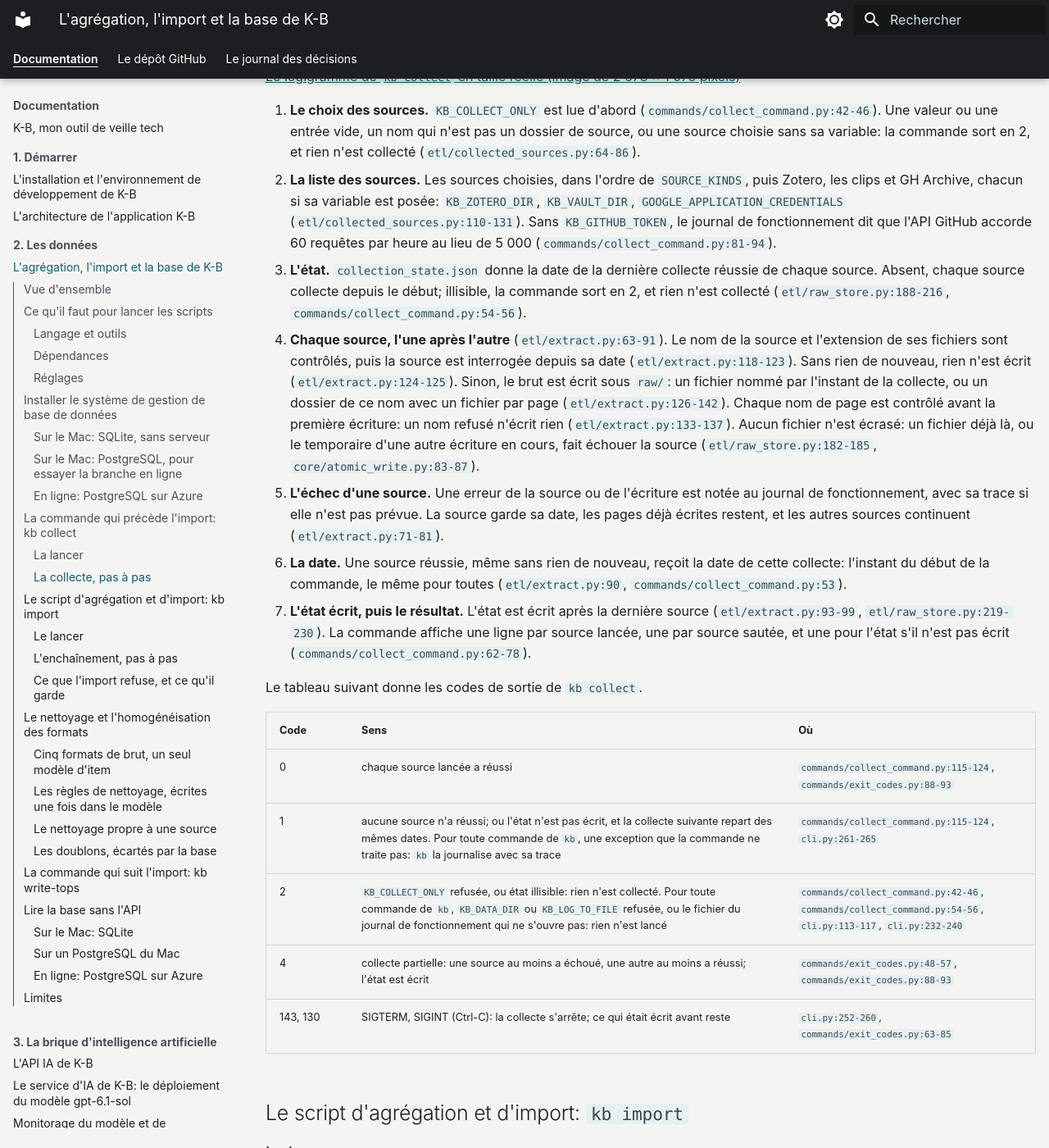
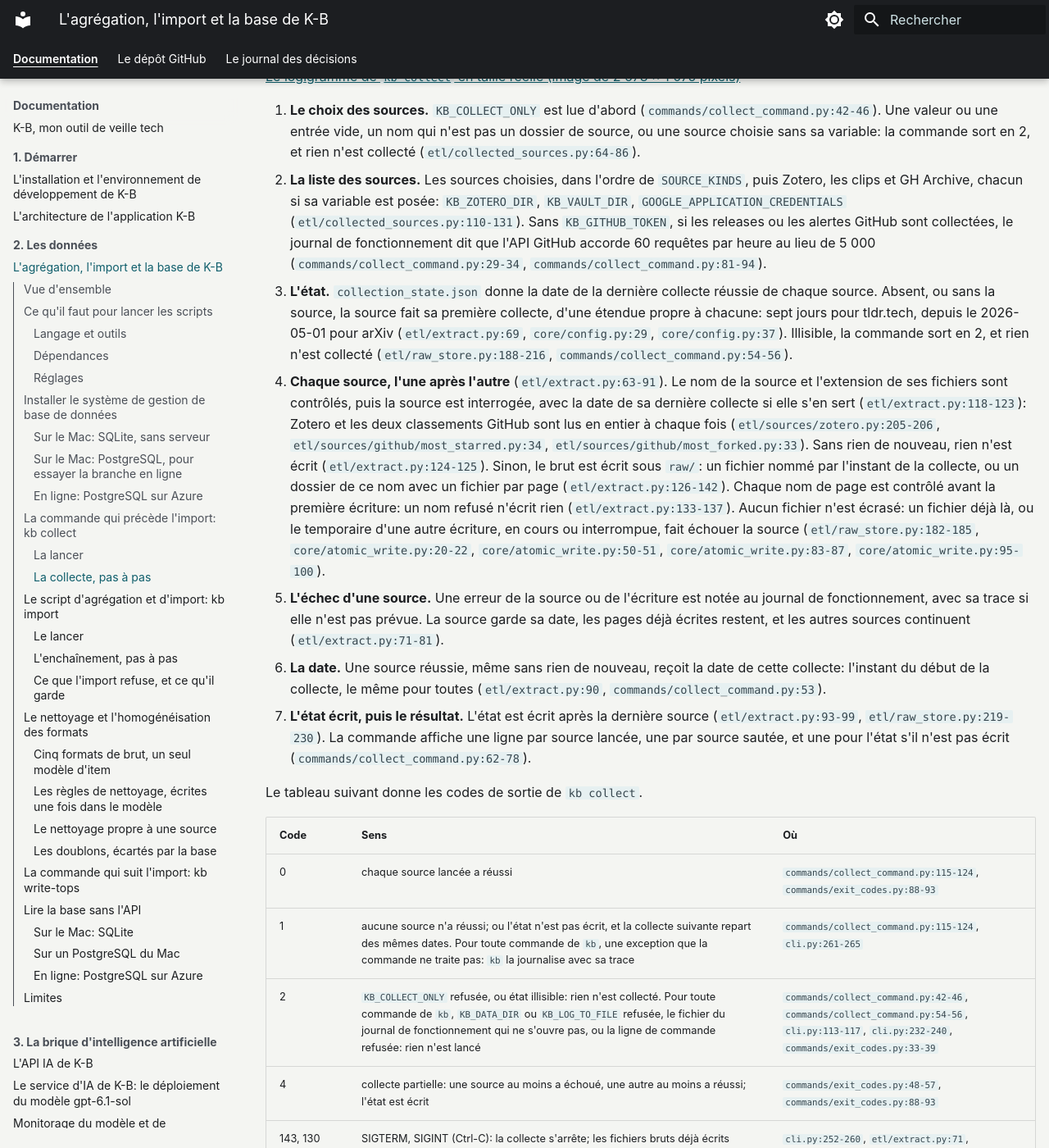
Before and after one commit to SabineLaurent/K-B, an MkDocs documentation site: the page built from documentation/import_et_base_pour_docu.md, in a window 1280 px wide and 1400 px high, scrolled down 6666 px. Shown: the whole window at 82% size. Built offline with MkDocs 1.6.1 and Material for MkDocs 9.7.7, drawn with Linux system fonts in a browser that asks for light colours; plug-ins that fetch from the network failed and are left out; some of the changed text lies outside the part shown.

Commit message:
docs: apply the triaged review of the logic diagrams: the loops ask first, the journal and the commit can fail, the lock, the withdrawal and the fetch made exact, a note for code 1; and in the text the signals, the first collection, the temporary file, the GitHub quota and the refused command line (issue 675)

```diff
--- a/documentation/import_et_base_pour_docu.md
+++ b/documentation/import_et_base_pour_docu.md
@@ -238,23 +238,29 @@ visent le commit `36c1e02`.
     sort en 2, et rien n'est collecté (`etl/collected_sources.py:64-86`).
 2. **La liste des sources.** Les sources choisies, dans l'ordre de `SOURCE_KINDS`, puis Zotero, les clips et
     GH Archive, chacun si sa variable est posée: `KB_ZOTERO_DIR`, `KB_VAULT_DIR`, `GOOGLE_APPLICATION_CREDENTIALS`
-    (`etl/collected_sources.py:110-131`). Sans `KB_GITHUB_TOKEN`, le journal de fonctionnement dit que l'API GitHub
-    accorde 60 requêtes par heure au lieu de 5 000 (`commands/collect_command.py:81-94`).
-3. **L'état.** `collection_state.json` donne la date de la dernière collecte réussie de chaque source. Absent, chaque
-    source collecte depuis le début; illisible, la commande sort en 2, et rien n'est collecté
-    (`etl/raw_store.py:188-216`, `commands/collect_command.py:54-56`).
+    (`etl/collected_sources.py:110-131`). Sans `KB_GITHUB_TOKEN`, si les releases ou les alertes GitHub sont
+    collectées, le journal de fonctionnement dit que l'API GitHub accorde 60 requêtes par heure au lieu de 5 000
+    (`commands/collect_command.py:29-34`, `commands/collect_command.py:81-94`).
+3. **L'état.** `collection_state.json` donne la date de la dernière collecte réussie de chaque source. Absent, ou sans
+    la source, la source fait sa première collecte, d'une étendue propre à chacune: sept jours pour tldr.tech, depuis
+    le 2026-05-01 pour arXiv (`etl/extract.py:69`, `core/config.py:29`, `core/config.py:37`). Illisible, la
+    commande sort en 2, et rien n'est collecté (`etl/raw_store.py:188-216`, `commands/collect_command.py:54-56`).
 4. **Chaque source, l'une après l'autre** (`etl/extract.py:63-91`). Le nom de la source et l'extension de ses
-    fichiers sont contrôlés, puis la source est interrogée depuis sa date (`etl/extract.py:118-123`). Sans rien de
+    fichiers sont contrôlés, puis la source est interrogée, avec la date de sa dernière collecte si elle s'en sert
+    (`etl/extract.py:118-123`): Zotero et les deux classements GitHub sont lus en entier à chaque fois
+    (`etl/sources/zotero.py:205-206`, `etl/sources/github/most_starred.py:34`,
+    `etl/sources/github/most_forked.py:33`). Sans rien de
     nouveau, rien n'est écrit (`etl/extract.py:124-125`). Sinon, le brut est écrit sous `raw/`: un fichier nommé par
     l'instant de la collecte, ou un dossier de ce nom avec un fichier par page (`etl/extract.py:126-142`). Chaque
     nom de page est contrôlé avant la première écriture: un nom refusé n'écrit rien (`etl/extract.py:133-137`).
-    Aucun fichier n'est écrasé: un fichier déjà là, ou le temporaire d'une autre écriture en cours, fait échouer la
-    source (`etl/raw_store.py:182-185`, `core/atomic_write.py:83-87`).
+    Aucun fichier n'est écrasé: un fichier déjà là, ou le temporaire d'une autre écriture, en cours ou interrompue,
+    fait échouer la source (`etl/raw_store.py:182-185`, `core/atomic_write.py:20-22`, `core/atomic_write.py:50-51`,
+    `core/atomic_write.py:83-87`, `core/atomic_write.py:95-100`).
 5. **L'échec d'une source.** Une erreur de la source ou de l'écriture est notée au journal de fonctionnement, avec
     sa trace si elle n'est pas prévue. La source garde sa date, les pages déjà écrites restent, et les autres sources
     continuent (`etl/extract.py:71-81`).
 6. **La date.** Une source réussie, même sans rien de nouveau, reçoit la date de cette collecte: l'instant du début
-    de la commande, le même pour toutes (`etl/extract.py:90`, `commands/collect_command.py:53`).
+    de la collecte, le même pour toutes (`etl/extract.py:90`, `commands/collect_command.py:53`).
 7. **L'état écrit, puis le résultat.** L'état est écrit après la dernière source (`etl/extract.py:93-99`,
     `etl/raw_store.py:219-230`). La commande affiche une ligne par source lancée, une par source sautée, et une pour
     l'état s'il n'est pas écrit (`commands/collect_command.py:62-78`).
@@ -265,9 +271,9 @@ Le tableau suivant donne les codes de sortie de `kb collect`.
 |---|---|---|
 | 0 | chaque source lancée a réussi | `commands/collect_command.py:115-124`, `commands/exit_codes.py:88-93` |
 | 1 | aucune source n'a réussi; ou l'état n'est pas écrit, et la collecte suivante repart des mêmes dates. Pour toute commande de `kb`, une exception que la commande ne traite pas: `kb` la journalise avec sa trace | `commands/collect_command.py:115-124`, `cli.py:261-265` |
-| 2 | `KB_COLLECT_ONLY` refusée, ou état illisible: rien n'est collecté. Pour toute commande de `kb`, `KB_DATA_DIR` ou `KB_LOG_TO_FILE` refusée, ou le fichier du journal de fonctionnement qui ne s'ouvre pas: rien n'est lancé | `commands/collect_command.py:42-46`, `commands/collect_command.py:54-56`, `cli.py:113-117`, `cli.py:232-240` |
+| 2 | `KB_COLLECT_ONLY` refusée, ou état illisible: rien n'est collecté. Pour toute commande de `kb`, `KB_DATA_DIR` ou `KB_LOG_TO_FILE` refusée, le fichier du journal de fonctionnement qui ne s'ouvre pas, ou la ligne de commande refusée: rien n'est lancé | `commands/collect_command.py:42-46`, `commands/collect_command.py:54-56`, `cli.py:113-117`, `cli.py:232-240`, `commands/exit_codes.py:33-39` |
 | 4 | collecte partielle: une source au moins a échoué, une autre au moins a réussi; l'état est écrit | `commands/exit_codes.py:48-57`, `commands/exit_codes.py:88-93` |
-| 143, 130 | SIGTERM, SIGINT (Ctrl-C): la collecte s'arrête; ce qui était écrit avant reste | `cli.py:252-260`, `commands/exit_codes.py:63-85` |
+| 143, 130 | SIGTERM, SIGINT (Ctrl-C): la collecte s'arrête; les fichiers bruts déjà écrits restent, mais l'état n'est pas écrit: chaque source garde sa date d'avant la commande, et la collecte suivante repart des mêmes dates | `cli.py:252-260`, `etl/extract.py:71`, `etl/extract.py:93-94`, `commands/exit_codes.py:63-85` |
 
 ## Le script d'agrégation et d'import: `kb import`
 
@@ -366,7 +372,9 @@ UTC, à la seconde (`commands/import_command.py:38`), qui nomme son journal:
 3. **La lecture.** Une collection est un fichier, ou un dossier de pages, nommé par sa date de collecte; un nom qui
     n'est pas une date fait rejeter la collection (`etl/raw_reading.py:92-106`). Chaque page absente du registre est
     lue entière (`etl/raw_reading.py:107-113`): le lecteur de la sorte en tire les entrées, puis convertit chaque
-    entrée en item (`etl/raw_reading.py:116-152`). Une page illisible est rejetée et pas inscrite: le prochain
+    entrée en item, ses dates mises en UTC
+    ([Les règles de nettoyage, écrites une fois dans le modèle](#les-regles-de-nettoyage-ecrites-une-fois-dans-le-modele))
+    (`etl/raw_reading.py:116-152`). Une page illisible est rejetée et pas inscrite: le prochain
     import la relit (`etl/raw_reading.py:125-132`). Une entrée que le lecteur refuse est rejetée seule, avec le motif
     qu'il écrit (`etl/raw_reading.py:134-136`); une entrée que la conversion en item refuse est rejetée seule, son
     motif sans aucune valeur (`without_values`, `etl/raw_reading.py:139-148`). Un fichier de tendances est lu
@@ -391,9 +399,11 @@ UTC, à la seconde (`commands/import_command.py:38`), qui nomme son journal:
     `etl/withdrawals.py:41`). Un fichier de tendances est inscrit et écrit dans un seul `SAVEPOINT`; une fenêtre
     déjà en base est écartée et écrite au journal d'import (`etl/file_writing.py:71-91`).
 8. **Le journal, puis la validation.** Si le journal de cette seconde existe déjà, l'import s'arrête et sa
-    transaction est annulée: tout a été lu et écrit, rien n'est gardé, code 2 (`etl/load.py:127-129`,
-    `etl/load.py:163-166`, `etl/load.py:80-86`, `commands/import_command.py:48-50`). Sinon le journal est écrit,
-    puis la base valide (`COMMIT`) (`etl/load.py:130-138`).
+    transaction est annulée: tout a été lu et écrit, rien n'est gardé, code 2, et `kb import` est à relancer
+    (`etl/load.py:127-129`, `etl/load.py:163-166`, `etl/load.py:80-86`, `commands/import_command.py:48-50`). Sinon le
+    journal est écrit, puis la base valide (`COMMIT`) (`etl/load.py:130-138`). Si l'écriture du journal ou la
+    validation échoue, le journal est supprimé, rien n'est gardé, et la commande sort en 1 (`etl/load.py:139-146`,
+    `commands/import_command.py:54-59`).
 9. **Le bilan**, affiché entre deux lignes vides (`commands/import_command.py:64`,
     `commands/import_command.py:68-74`).
 
@@ -423,7 +433,7 @@ Le tableau suivant donne les codes de sortie de `kb import`.
 |---|---|---|
 | 0 | l'import a réussi | `commands/import_command.py:60-65` |
 | 1 | l'import a échoué: rien n'est écrit, ni dans la base ni au journal; une base PostgreSQL absente ou injoignable en fait partie. Pour toute commande de `kb`, une exception que la commande ne traite pas: `kb` la journalise avec sa trace | `commands/import_command.py:54-59`, `cli.py:261-265` |
-| 2 | réglage de la base refusé ou fichier SQLite absent: rien n'est lu; journal de cette seconde déjà là: tout est lu, rien n'est gardé. Pour toute commande de `kb`, `KB_DATA_DIR` ou `KB_LOG_TO_FILE` refusée, ou le fichier du journal de fonctionnement qui ne s'ouvre pas: rien n'est lancé | `commands/import_command.py:34-37`, `commands/import_command.py:45-53`, `cli.py:113-117`, `cli.py:232-240` |
+| 2 | réglage de la base refusé ou fichier SQLite absent: rien n'est lu; journal de cette seconde déjà là: tout est lu, rien n'est gardé. Pour toute commande de `kb`, `KB_DATA_DIR` ou `KB_LOG_TO_FILE` refusée, le fichier du journal de fonctionnement qui ne s'ouvre pas, ou la ligne de commande refusée: rien n'est lancé | `commands/import_command.py:34-37`, `commands/import_command.py:45-53`, `cli.py:113-117`, `cli.py:232-240`, `commands/exit_codes.py:33-39` |
 | 143, 130 | SIGTERM, SIGINT (Ctrl-C): reçu avant la validation, rien n'est gardé; reçu après, l'import et son journal sont gardés; reçu pendant, sur PostgreSQL, l'issue de l'import est inconnue et son journal est gardé. Un second Ctrl-C peut couper l'annulation, SIGTERM ignore un second signal (README, « Importer le brut dans la base ») | `etl/load.py:80-86`, `etl/load.py:139-160`, `commands/exit_codes.py:63-85` |
 
 ## Le nettoyage et l'homogénéisation des formats
```
Also changed, not shown: other parts of documentation/import_et_base_pour_docu.md (+4 -4 lines), docs/journaling/2026-11-21-placer-les-logigrammes-dans-la-page-des-donnees.md (+25 -8 lines), documentation/accessibilite_pour_docu.md (+1 -1 lines), documentation/images/logigramme-collecte_20261121.png, documentation/images/logigramme-import-ecrire_20261121.png, documentation/images/logigramme-import-lire_20261121.png, 3 other files.
